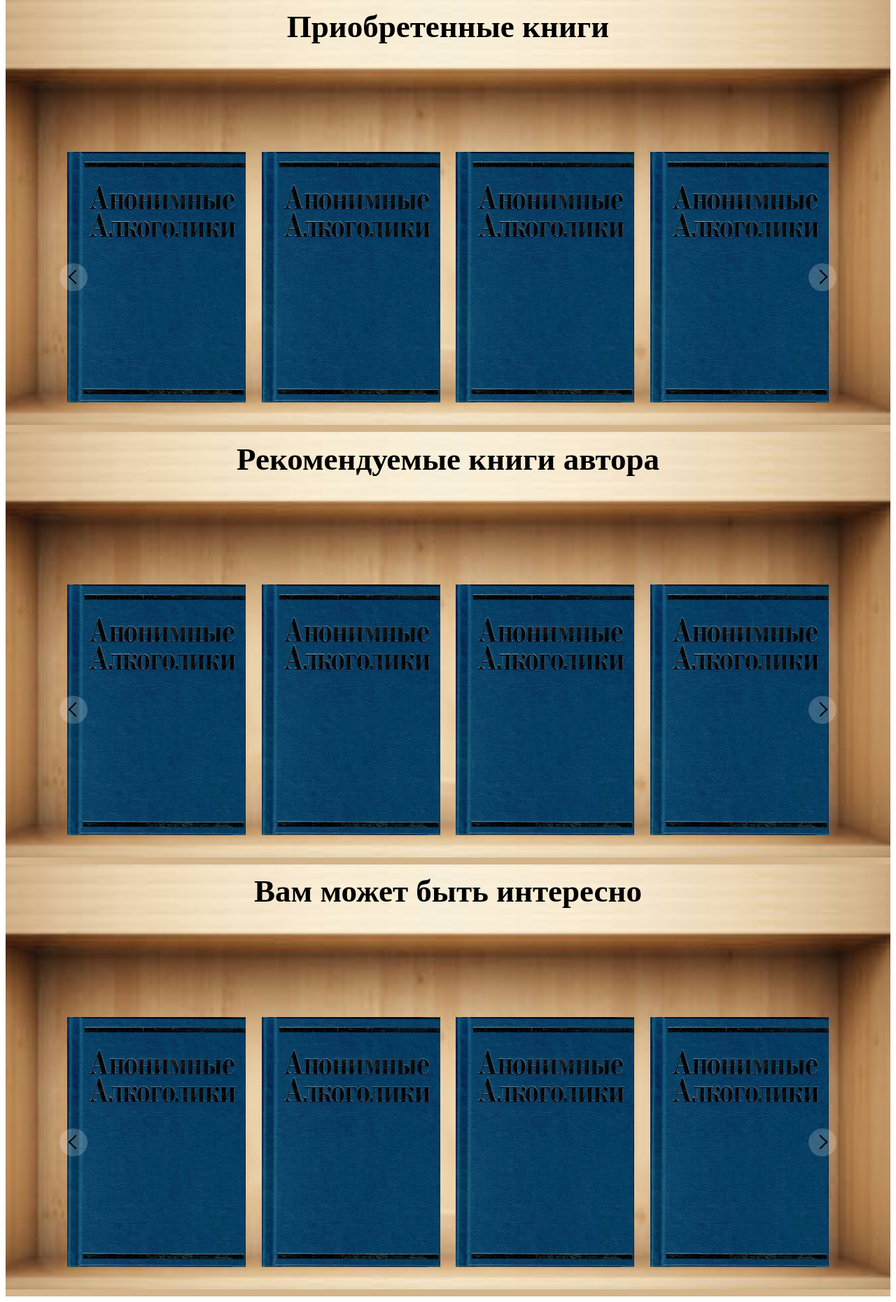
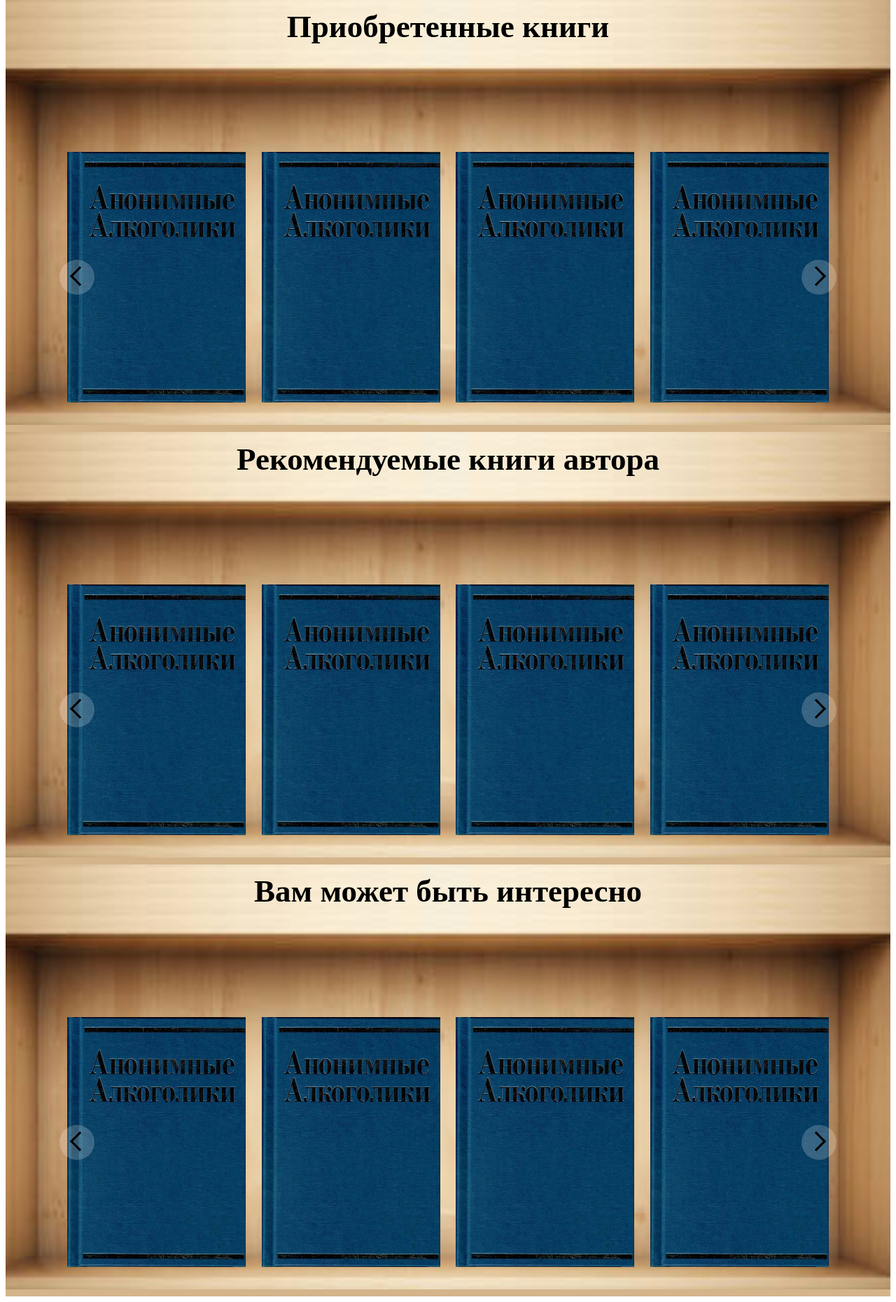
Before and after one commit to Ann0808/booksite, a PHP site: page / in a window 1280 px wide. Shown: the part 19-1879 px from the top of the page at 70% size. Run offline with PHP 8.4, Linux system fonts and the light colour scheme.

Commit message:
new button prev an next for desktop and tablet

```diff
--- a/css/style.css
+++ b/css/style.css
@@ -143,6 +143,48 @@
     width: 100%;
     max-width: 1200px;
     margin: 0 auto;
+  }
+  .next,
+  .prev {
+    margin-top: -25px;
+    border-radius: 50px;
+    width: 50px;
+    height: 50px;
+  }
+  .prev:hover,
+  .next:hover {
+    background: rgba(255, 255, 255, 0.7);
+    cursor: pointer;
+  }
+  .next {
+    right: 0;
+  }
+  .next:before,
+  .next:after,
+  .prev:before,
+  .prev:after {
+    height: 3px;
+    width: 20px;
+  }
+  .next:before,
+  .next:after {
+    left: 17px;
+  }
+  .prev:before,
+  .prev:after {
+    right: 17px;
+  }
+  .next:before {
+    top: 16px;
+  }
+  .next:after {
+    top: 28px;
+  }
+  .prev:after {
+    top: 16px;
+  }
+  .prev:before {
+    top: 28px;
   }
 }
 .carousel__item {
```
Also changed, not shown: less/blocks/carousel.less (+56 -0 lines).
